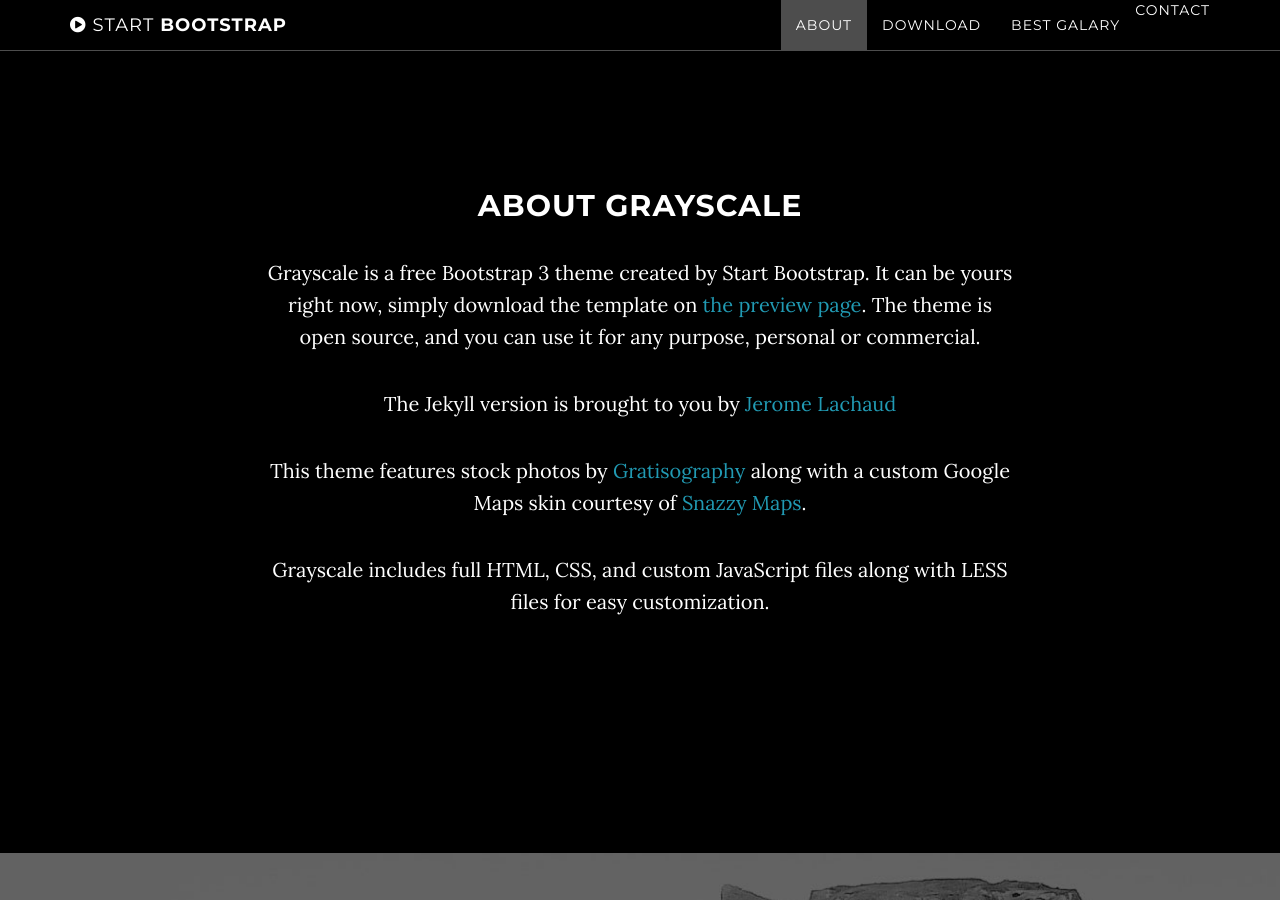
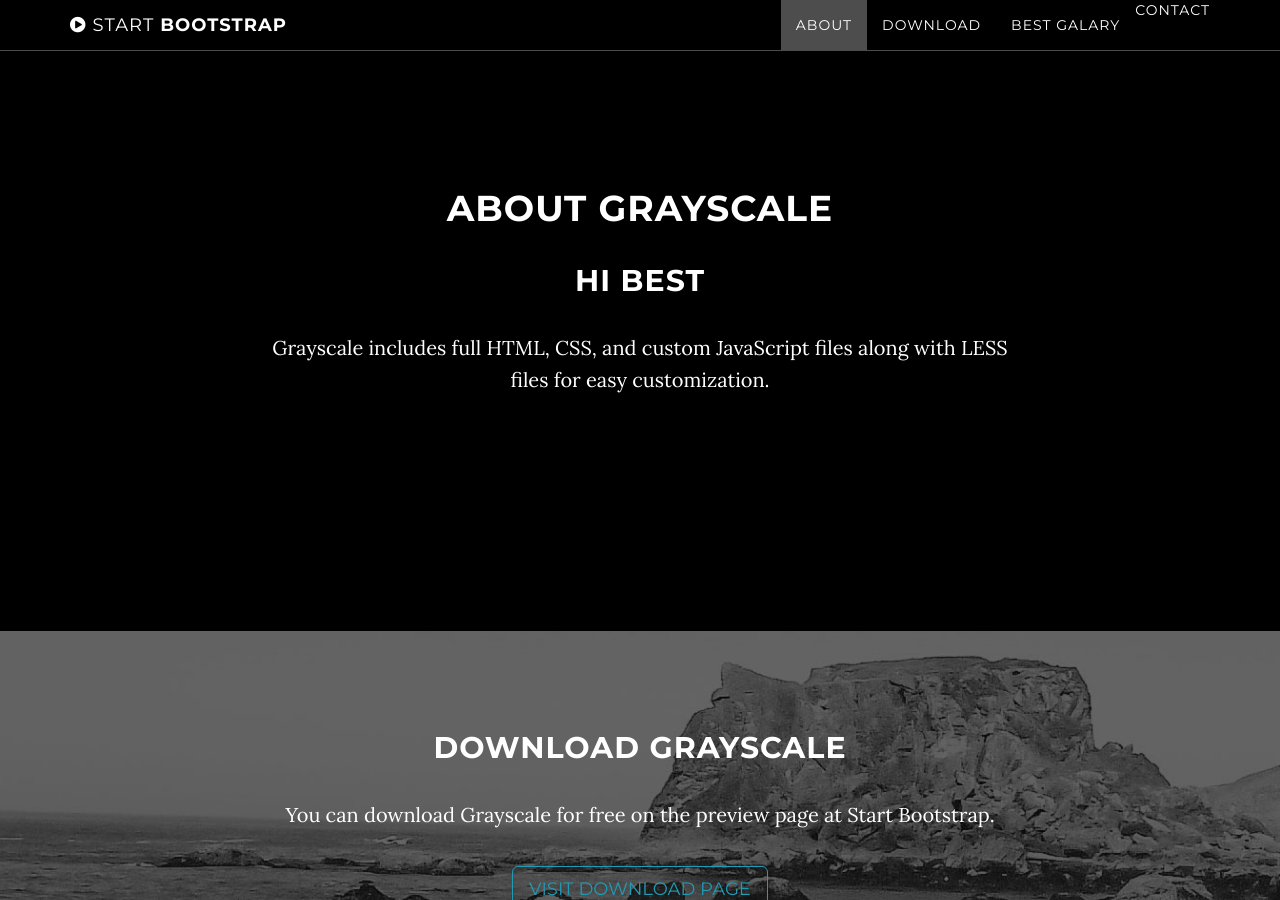
Before and after one commit to bestsvo/best.github.io, a Jekyll site: the page built from index.html, in a window 1280 px wide and 900 px high, scrolled down 911 px. Built offline with Jekyll 4.4.1, drawn with Linux system fonts in a browser that asks for light colours.

Commit message:
Update about.html

```diff
--- a/_includes/about.html
+++ b/_includes/about.html
@@ -2,10 +2,9 @@
     <section id="about" class="container content-section text-center">
         <div class="row">
             <div class="col-lg-8 col-lg-offset-2">
-                <h2>About Grayscale</h2>
-                <p>Grayscale is a free Bootstrap 3 theme created by Start Bootstrap. It can be yours right now, simply download the template on <a href="http://startbootstrap.com/template-overviews/grayscale/">the preview page</a>. The theme is open source, and you can use it for any purpose, personal or commercial.</p>
-                <p>The Jekyll version is brought to you by <a href="https://github.com/jeromelachaud">Jerome Lachaud</a></p>
-                <p>This theme features stock photos by <a href="http://gratisography.com/">Gratisography</a> along with a custom Google Maps skin courtesy of <a href="http://snazzymaps.com/">Snazzy Maps</a>.</p>
+                <h1>About Grayscale</h1>
+                <h2>Hi Best</h2>
+
                 <p>Grayscale includes full HTML, CSS, and custom JavaScript files along with LESS files for easy customization.</p>
             </div>
         </div>
```
